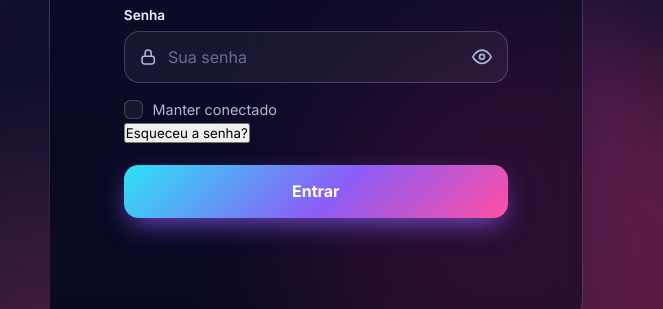
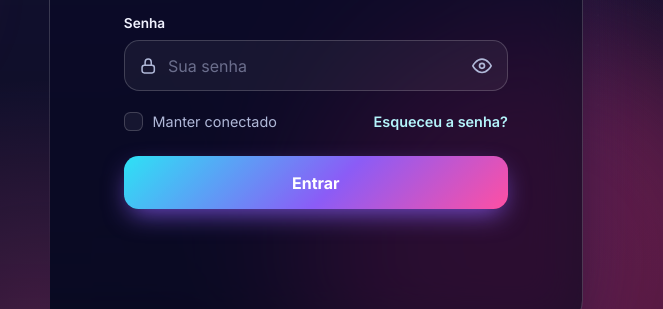
Before and after one commit to lucas-programador-lang/NexaMatch, a plain HTML site: page login.html in a window 1280 px wide. Shown: the part 420-729 px from the top of the page, 617-1280 px from the left. Drawn offline with Linux system fonts and the light colour scheme.

Commit message:
Update auth.css

```diff
--- a/auth.css
+++ b/auth.css
@@ -806,3 +806,33 @@ body.auth-page {
 .auth-card .btn-link { margin-top: 0.75rem; background: none; border: 0; padding: 0; color: #b4f4fb; font: inherit; font-size: 0.92rem; text-decoration: underline; cursor: pointer; }
 .auth-card .btn-link[hidden] { display: none; }
 .auth-card .btn-link:disabled { opacity: 0.6; cursor: wait; }
+
+
+/* linha "Manter conectado" + "Esqueceu a senha?" */
+.auth-card .af-meta {
+    display: flex;
+    align-items: center;
+    justify-content: space-between;
+    gap: 0.8rem;
+    flex-wrap: wrap;
+    margin-top: 0.2rem;
+}
+.auth-card .af-meta .check { margin: 0; }
+.auth-card .forgot-link {
+    padding: 0.2rem 0;
+    background: none;
+    border: 0;
+    font: inherit;
+    font-size: 0.9rem;
+    font-weight: 600;
+    color: #b4f4fb;
+    cursor: pointer;
+    background-image: linear-gradient(90deg, #2de2f5, #ff4fa3);
+    background-size: 0 2px;
+    background-position: 0 100%;
+    background-repeat: no-repeat;
+    transition: background-size 0.3s, color 0.2s;
+}
+.auth-card .forgot-link:hover:not(:disabled) { color: #fff; background-size: 100% 2px; }
+.auth-card .forgot-link:focus-visible { outline: 2px solid var(--violet); outline-offset: 3px; border-radius: 4px; }
+.auth-card .forgot-link:disabled { opacity: 0.6; cursor: wait; }
```
